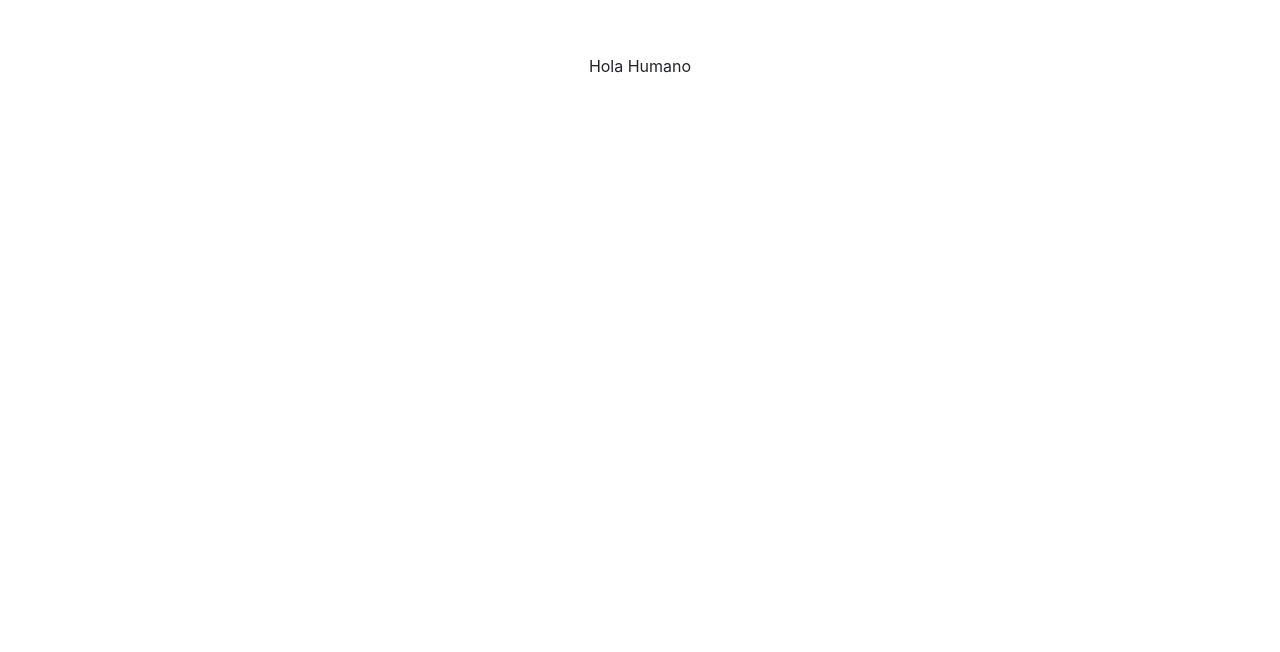
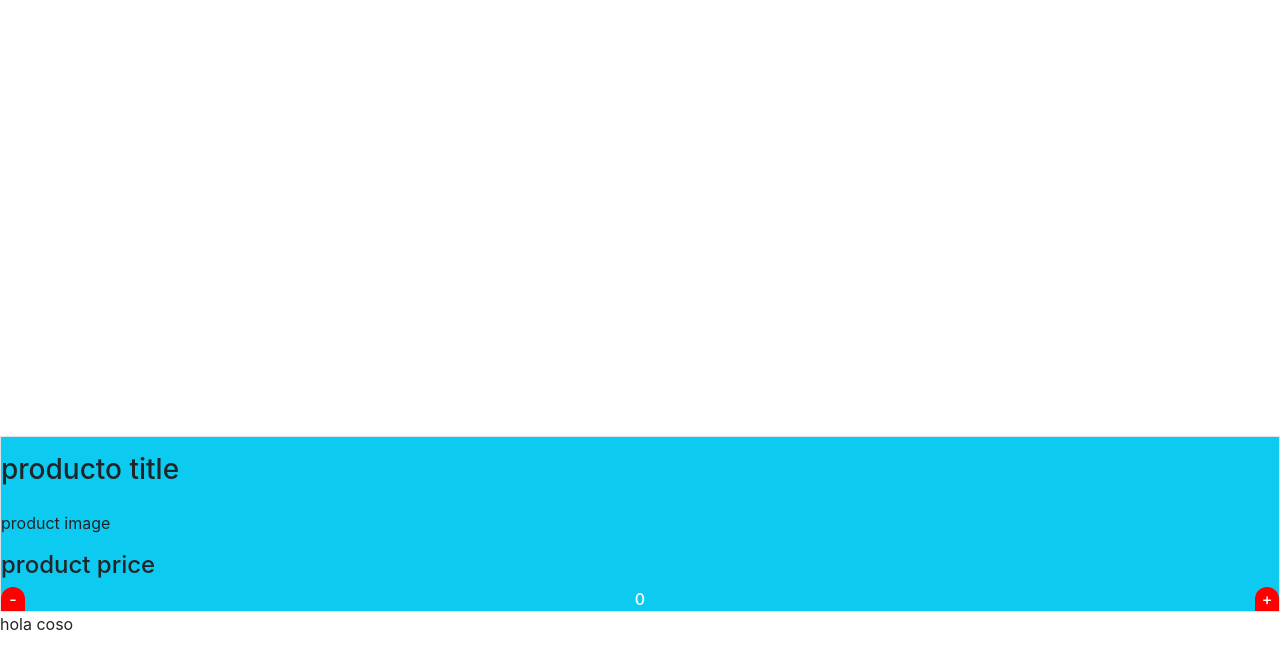
Before and after one commit to antoniocaminos/antoniocaminos-react_coderhouse_segundo_entregable, a React (Create React App) app: page / in a window 1280 px wide. Shown: the part 364-1016 px from the top of the page. Before the commit the page ends 800 px from the top, so only its background shows below. Built offline with nearby package versions, Linux system fonts and the light colour scheme.

Commit message:
botonera lista falta juk

```diff
--- a/src/App.js
+++ b/src/App.js
@@ -6,6 +6,9 @@ import ItemListContainer from './Components/ItemListContainer';
 //import Ice from './Components/Pages/Ice/index.js';
 //import Pepsi from './Components/Pages/Pepsi/index.js';
 /*import Logo from '../src/Components/Logo/index.js'; */
+//import '../node_modules/bootstrap/dist/css/bootstrap.min.css';
+import Card from './Components/Card';
+
 function App(){
     return(
         <div className='nav-bar'>
@@ -14,10 +17,12 @@ function App(){
               <ItemListContainer greeting="Hola Humano"/>
           </div>
           <div className='body'>
-
+              <Card />  <p>hola coso</p>
           </div>
 
         </div>
+
+
       );
     }
 export default App;
--- /dev/null
+++ b/src/Components/Card/index.jsx
@@ -0,0 +1,48 @@
+import React, { useState } from 'react'
+//import { useCard } from '../Hooks/useCard';
+import './styles.css';
+
+
+export const Card = () => {
+          const [amount, setAmount] = useState (0)
+
+          const stock = 11;
+          const limit = 0;
+          const count = (value) =>{
+                const result = amount+value
+            if (result < stock && result >= limit) {
+                setAmount(amount+value)
+                console.log(amount)
+              }
+              console.log(value)
+            };
+
+  return (
+      <section className='bg-info border'>
+        <h3 className='py-3 big white'>producto title</h3>
+        <p>product image</p>
+        <h4>product price</h4>
+        <div className='d-flex flex-row dislpay-3 justify-content-between'>
+          <button className='btnCard' onClick={()=>count(-1)}>-</button>
+          <span>{amount}</span>{/* aca se puede  poner el stok maximo */}
+          <button className='btnCard'onClick={()=>count(+1)}>+</button>
+        </div>
+      </section>
+    )
+  }
+
+
+export default Card;
+/* const {count , amount} = useCard(stock)
+  const stock = 10;
+  const limit = 0;
+  const [amount, setAmount] = useState (0)
+
+  const count = (value) => {
+
+    const result = amount + value
+    if ( result <= stock && result >= limit) { /* cambiar el stok en para agregarlo al arr * /
+    setAmount(amount+value)
+    console.log(value)
+  }
+   */
--- a/src/Components/ItemListContainer/index.js
+++ b/src/Components/ItemListContainer/index.js
@@ -1,6 +1,16 @@
 import React from "react";
 
 const ItemListContainer = ({greeting}) => {
+    const getData = new Promise((resolved, reject) =>{
+        let condicion = true;
+        setTimeout(()=>{
+        if (condicion){
+            resolved(console.log("ando"))
+        }else{
+            reject(console.log("no ando"));
+        }
+    }, 3000)
+})
   return (
         <div className="landing">
             <span>{greeting}</span>
```
Also changed, not shown: src/Components/Hooks/index.js (added, +9 -0 lines), src/Components/Counter/index.js (added), src/Components/Counter/styles.css (added), src/assets/foodburger.png (renamed from src/assets/food-burger.png).
